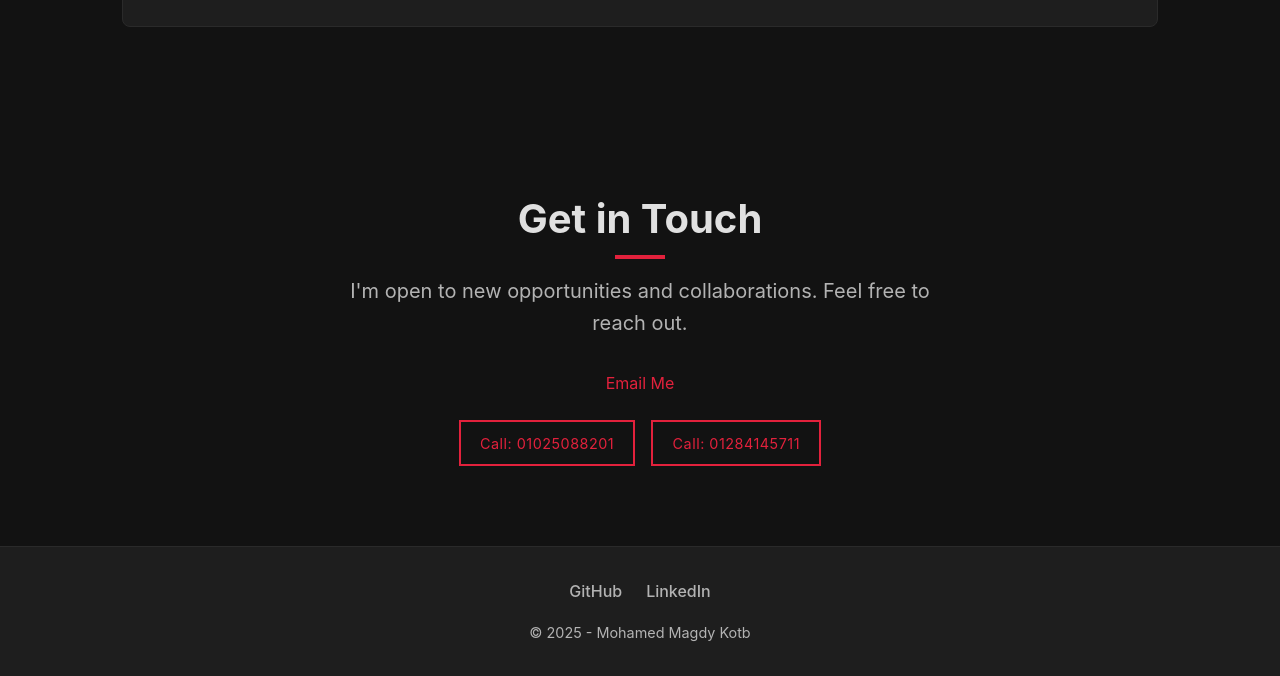
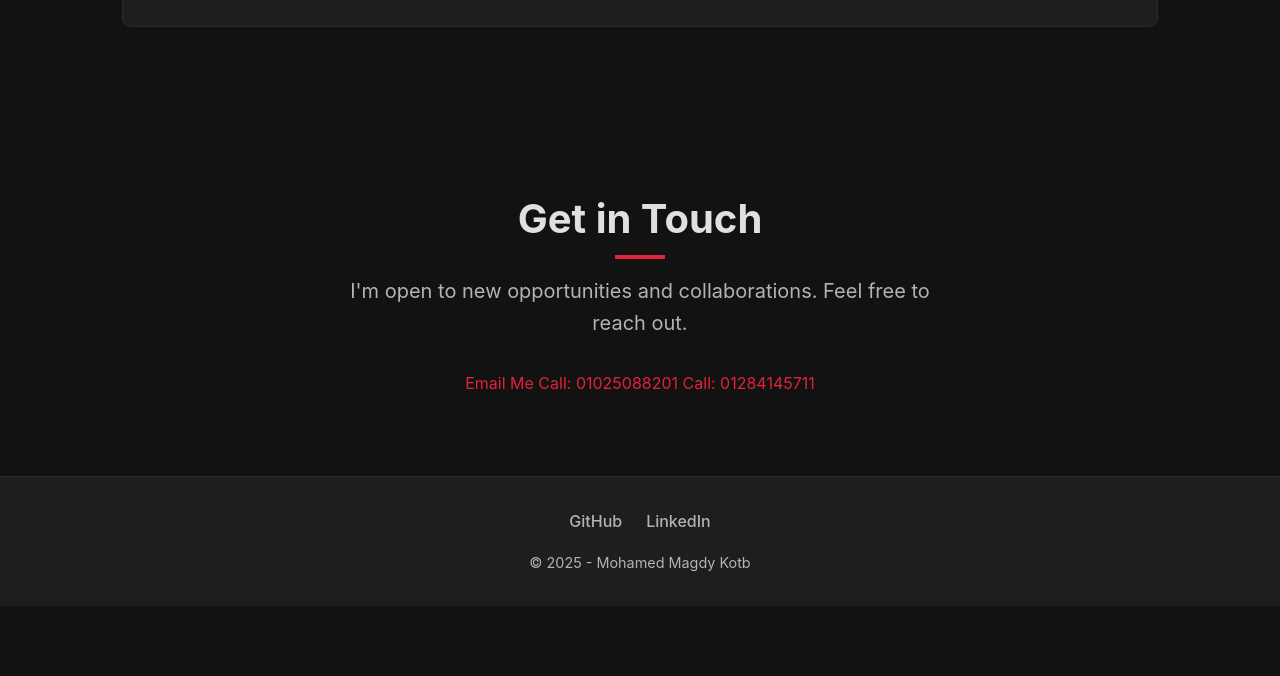
Before and after one commit to MohamedMagdy840/portfolio, a plain HTML site: page index.html in a window 1280 px wide. Shown: the part 2604-3280 px from the top of the page. After the commit the page ends 3210 px from the top, so only its background shows below. Drawn offline with Linux system fonts and the light colour scheme.

Commit message:
Update index.html

```diff
--- a/index.html
+++ b/index.html
@@ -145,15 +145,14 @@
             I'm open to new opportunities and collaborations. Feel free to reach out.
           </p>
 
-          <a href="mailto:mohamedmagdyy840@gmail.com" class="hero__button"
-            >Email Me</a
-          >
-
-          <div class="contact__call-buttons">
-            <a href="tel:01025088201" class="hero__button hero__button--call">
+          <div class="contact__buttons-wrapper">
+            <a href="mailto:mohamedmagdyy840@gmail.com" class="hero__button"
+              >Email Me</a
+            >
+            <a href="tel:01025088201" class="hero__button">
               Call: 01025088201
             </a>
-            <a href="tel:01284145711" class="hero__button hero__button--call">
+            <a href="tel:01284145711" class="hero__button">
               Call: 01284145711
             </a>
           </div>
```
